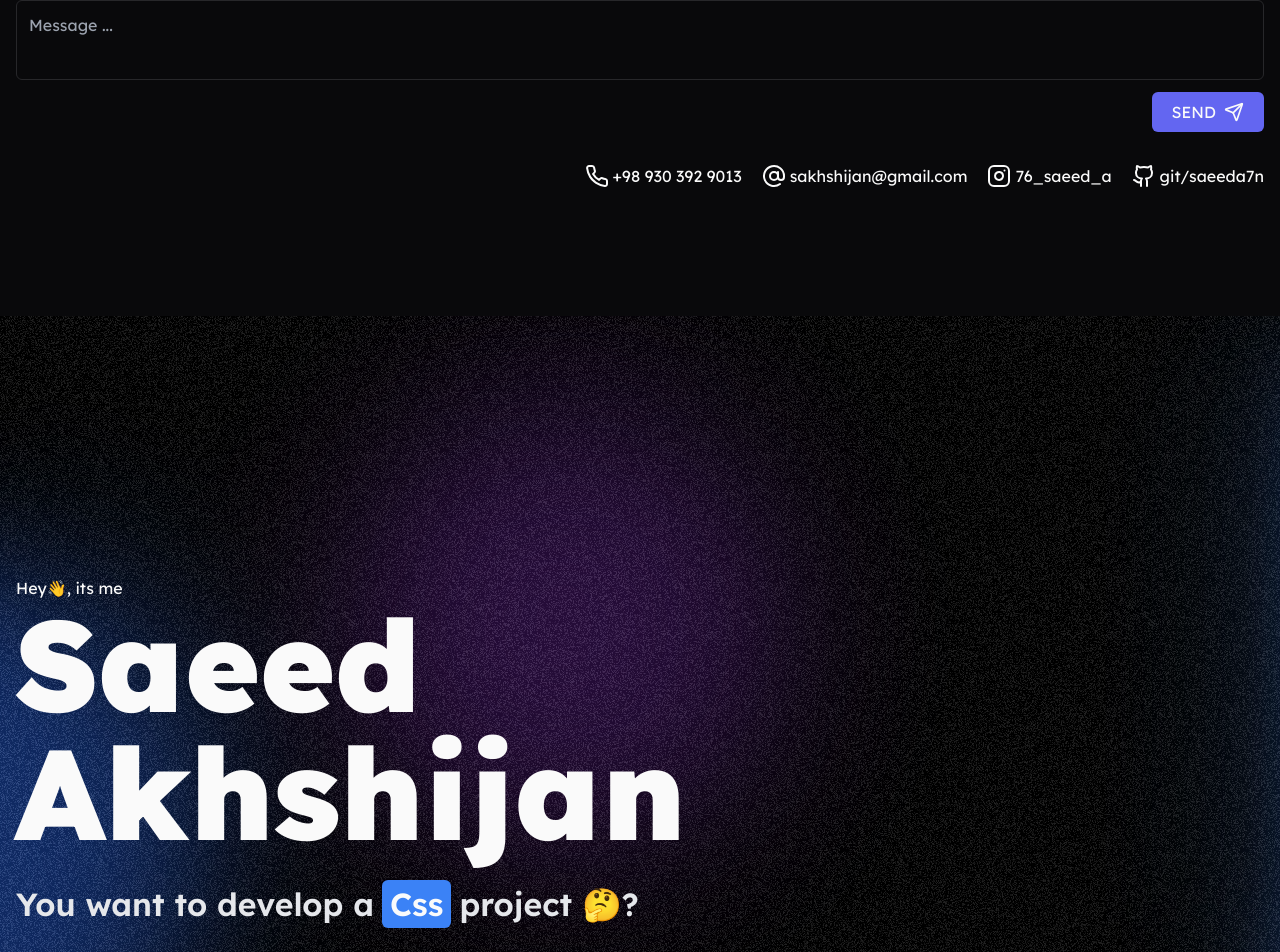
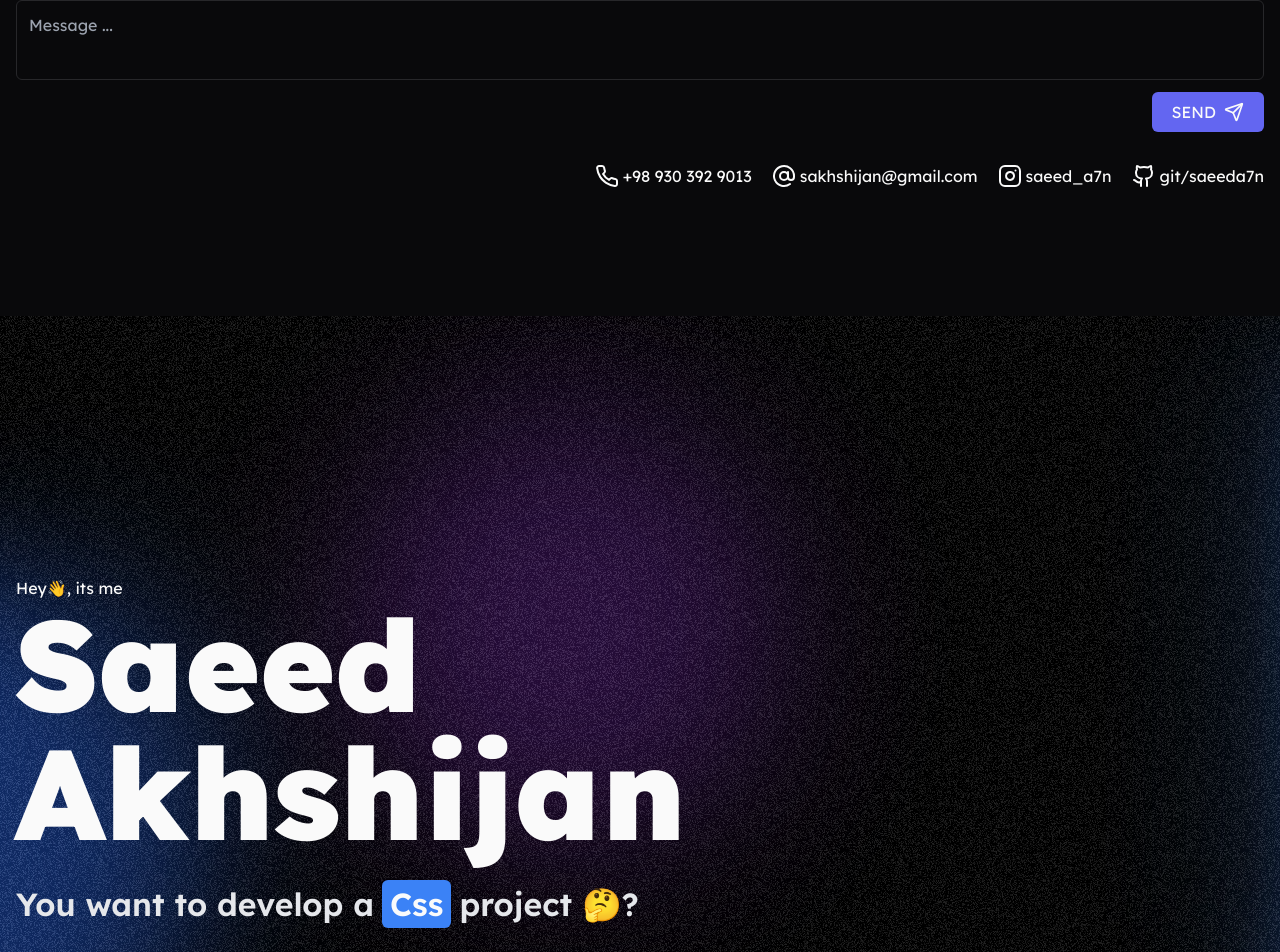
Before and after one commit to saeeda7n/saeedakhshijan, a Next.js app: page / in a window 1280 px wide. Shown: the part 9980-10932 px from the top of the page. Built offline with nearby package versions, Linux system fonts and the light colour scheme.

Commit message:
Update links.tsx

```diff
--- a/data/links.tsx
+++ b/data/links.tsx
@@ -12,8 +12,8 @@ export const LINKS = [
   icon: <AtSignIcon />,
  },
  {
-  name: "76_saeed_a",
-  url: "https://www.instagram.com/76_saeed_a",
+  name: "saeed_a7n",
+  url: "https://www.instagram.com/saeed_a7n",
   icon: <Instagram />,
  },
  {
```
